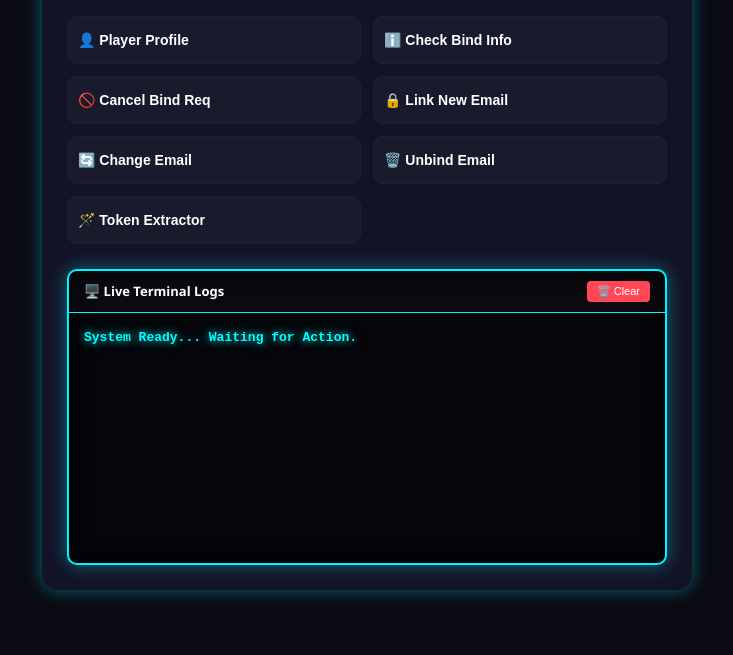
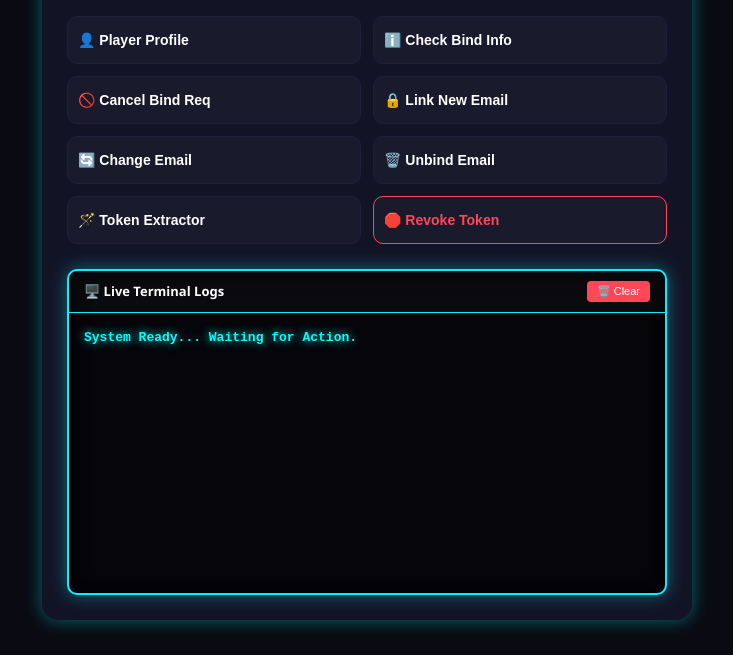
Before and after one commit to radhaaaaaaa7-xr/Sk, a Flask app: template templates/tool.html in a window 1280 px wide. Shown: the part 301-956 px from the top of the page, without its empty margins (273-1006 px from the left). Before the commit the page ends 901 px from the top, so only its background shows below. Run offline with Flask 3, Linux system fonts and the light colour scheme; the template is opened without the code that fills it, so the values that code supplies are empty; some libraries are stand-ins or nearby versions.

Commit message:
Update tool.html

```diff
--- a/templates/tool.html
+++ b/templates/tool.html
@@ -56,7 +56,7 @@
         .console-container { margin-top: 25px; background: var(--console-bg); border-radius: 10px; border: 2px solid var(--primary); overflow: hidden; box-shadow: inset 0 0 20px rgba(0,0,0,0.9), var(--glow); }
         .console-header { background: rgba(255,255,255,0.02); padding: 10px 15px; display: flex; justify-content: space-between; align-items: center; font-weight: bold; font-size: 13px; border-bottom: 1px solid var(--primary); }
         .clear-btn { background: #ff4757; color: white; border: none; padding: 4px 10px; border-radius: 4px; cursor: pointer; font-size: 11px; }
-        .console { color: var(--console-text); padding: 15px; font-family: 'Courier New', monospace; font-size: 13px; font-weight: bold; white-space: pre-wrap; height: 220px; overflow-y: auto; margin: 0; line-height: 1.6; text-shadow: 0 0 10px rgba(0, 255, 255, 0.95); }
+        .console { color: var(--console-text); padding: 15px; font-family: 'Courier New', monospace; font-size: 13px; font-weight: bold; white-space: pre-wrap; height: 250px; overflow-y: auto; margin: 0; line-height: 1.6; text-shadow: 0 0 10px rgba(0, 255, 255, 0.95); }
 
         #toast-container { position: fixed; top: 20px; right: 20px; z-index: 9999; display: flex; flex-direction: column; gap: 10px; }
         .toast { padding: 12px 20px; border-radius: 6px; color: white; font-weight: bold; font-size: 13px; box-shadow: 0 5px 15px rgba(0,0,0,0.3); animation: slideIn 0.3s ease-out forwards; }
@@ -88,12 +88,14 @@
 
     <div class="feature-grid">
         <button class="feature-btn" onclick="callAPI('/api/player_info', {}, 'Profile Fetched!')">👤 Player Profile</button>
-        <button class="feature-btn" onclick="callAPI('/api/check_info', {}, 'Bind Status Checked!')">ℹ️ Check Bind Info</button>
+        <button class="feature-btn" onclick="checkBindInfo()">ℹ️ Check Bind Info</button>
         <button class="feature-btn" onclick="callAPI('/api/cancel_bind', {}, 'Request Cancelled!')">🚫 Cancel Bind Req</button>
         <button class="feature-btn" onclick="openModal('modal-bind')">🔒 Link New Email</button>
         <button class="feature-btn" onclick="openModal('modal-change')">🔄 Change Email</button>
         <button class="feature-btn" onclick="openModal('modal-unbind')">🗑️ Unbind Email</button>
         <button class="feature-btn" onclick="openModal('modal-tools')">🪄 Token Extractor</button>
+        <!-- NEW BUTTON ADDED HERE -->
+        <button class="feature-btn" style="color:#ff4757; border-color:#ff4757;" onclick="callAPI('/api/revoke_token', {}, 'Token Revoked Successfully!')">🛑 Revoke Token</button>
     </div>
 
     <div class="console-container">
@@ -122,7 +124,7 @@
     </div>
 </div>
 
-<!-- 2. CHANGE EMAIL (OTP + SEC CODE OPTION) -->
+<!-- 2. CHANGE EMAIL -->
 <div id="modal-change" class="modal-overlay">
     <div class="modal-box" style="max-width: 480px;">
         <div class="modal-header">
@@ -156,7 +158,7 @@
     </div>
 </div>
 
-<!-- 3. UNBIND EMAIL (OTP + SEC CODE OPTION) -->
+<!-- 3. UNBIND EMAIL -->
 <div id="modal-unbind" class="modal-overlay">
     <div class="modal-box">
         <div class="modal-header">
@@ -255,6 +257,32 @@
         }
     }
 
+    // NEW FUNCTION: Check Bind Info & Format Pending Time automatically
+    async function checkBindInfo() {
+        const res = await callAPI('/api/check_info', {}, null);
+        if (res && !res.error) {
+
+            // यह फंक्शन JSON के अंदर मौजूद हर UNIX टाइम को ढूंढकर असली डेट/टाइम में बदलेगा
+            function formatTimestamps(obj) {
+                for (let key in obj) {
+                    if (typeof obj[key] === 'object' && obj[key] !== null) {
+                        formatTimestamps(obj[key]);
+                    } else if (typeof obj[key] === 'number' && obj[key] > 1000000000 && obj[key] < 3000000000) {
+                        // 10 डिजिट के UNIX timestamp को मिलीसेकंड्स में बदलकर Date बनाना
+                        const date = new Date(obj[key] * 1000);
+                        obj[key + "_Formatted_Time"] = date.toLocaleString('hi-IN', { timeZone: 'Asia/Kolkata' });
+                    }
+                }
+            }
+
+            let displayData = JSON.parse(JSON.stringify(res)); // Orignal data को सुरक्षित रखने के लिए कॉपी बनाई
+            formatTimestamps(displayData);
+
+            logFullOutput("BIND INFO (With Time)", displayData);
+            showNotification("Bind Info Fetched! Check Terminal.", "success");
+        }
+    }
+
     async function smartBind() {
         const e = getVal('bind_email'), o = getVal('bind_otp'), s = getVal('bind_sec');
         if(!e || !o || !s) return showNotification("सभी डिटेल्स भरें!", "error");
@@ -326,4 +354,4 @@
     }
 </script>
 </body>
-    </html>
+</html>
```
